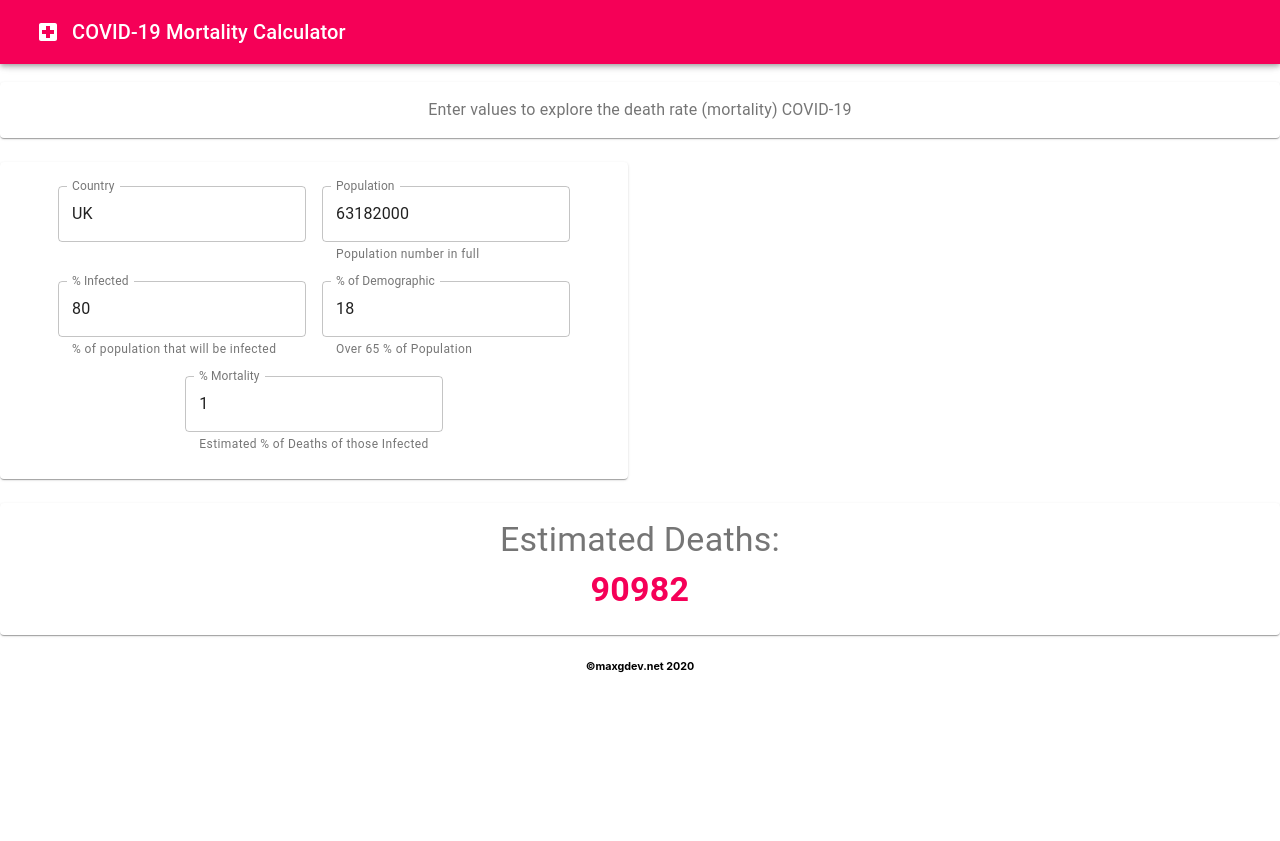
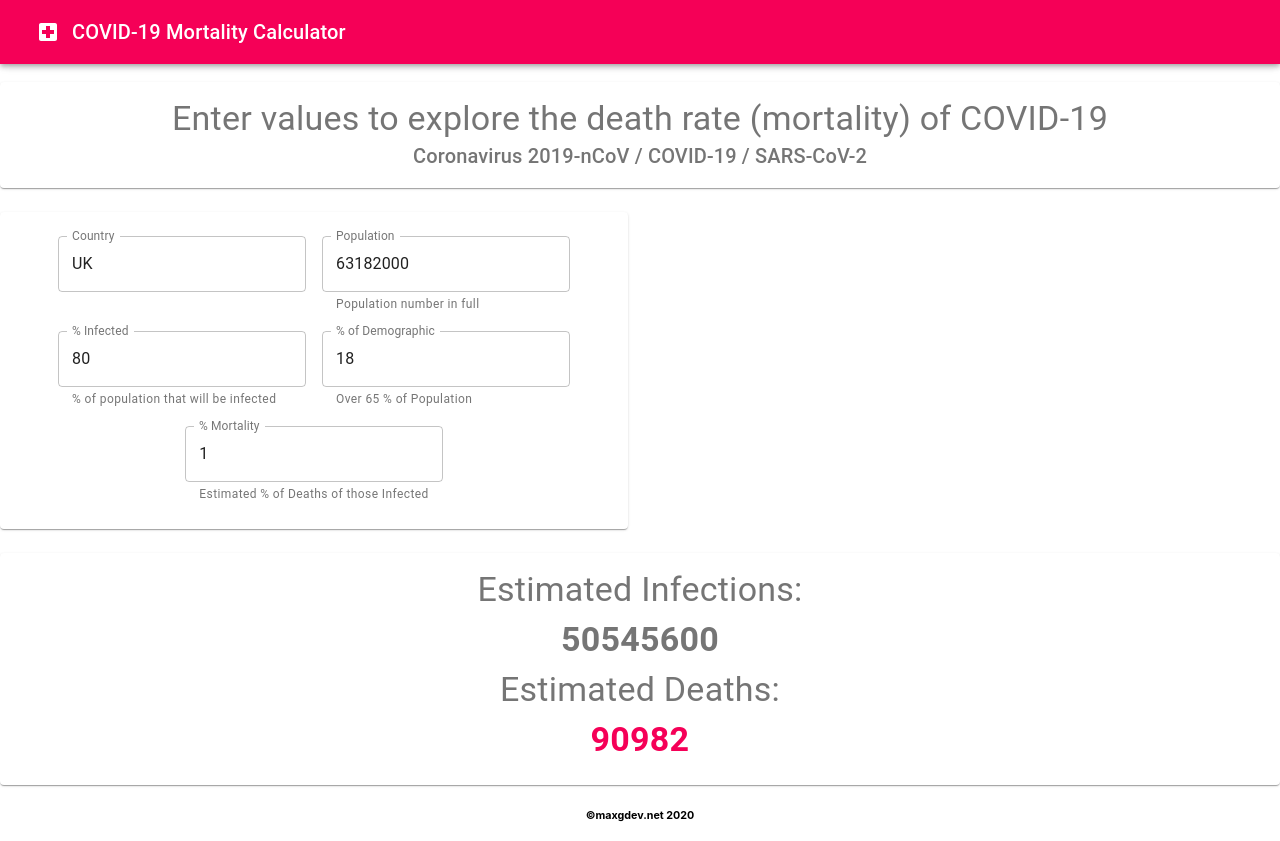
Before and after one commit to maxgdev/covid19-calc, a React (Create React App) app: page / in a window 1280 px wide. Before the commit the page ends 800 px from the top, so only its background shows below. Built offline with nearby package versions, Linux system fonts and the light colour scheme.

Commit message:
Added Estimated infections output

```diff
--- a/src/TextField/index.js
+++ b/src/TextField/index.js
@@ -45,8 +45,11 @@ export default function FormInputs() {
     <Grid alignContent ='center' container spacing={3}>
     <Grid item xs={12}>
         <Paper className={classes.paper}>
-          <Typography>
-            Enter values to explore the death rate (mortality) COVID-19
+          <Typography variant='h4'>
+            Enter values to explore the death rate (mortality) of COVID-19
+          </Typography>
+          <Typography variant='h6'>
+          Coronavirus 2019-nCoV / COVID-19 / SARS-CoV-2
           </Typography>
         </Paper>
       </Grid>
@@ -119,6 +122,12 @@ export default function FormInputs() {
       </Grid>
       <Grid item xs={12}>
         <Paper className={classes.paper}>
+            <Typography variant='h4'>Estimated Infections:</Typography>
+            <Typography variant='h4'>
+              <Box fontWeight="fontWeightBold" m={1}>
+              {population * (infectedPercentage / 100)}
+              </Box>
+            </Typography>
             <Typography variant='h4'>Estimated Deaths:</Typography>
             <Typography variant='h4' color='secondary'>
               <Box fontWeight="fontWeightBold" m={1}>
```
